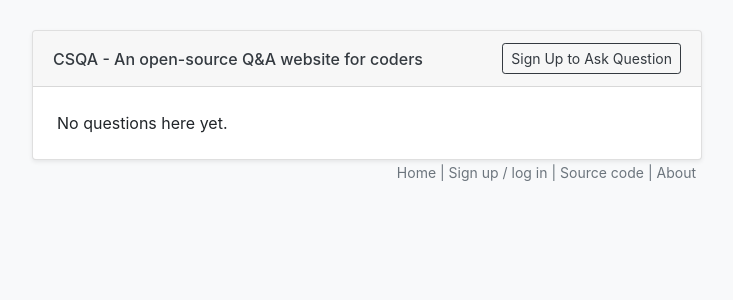
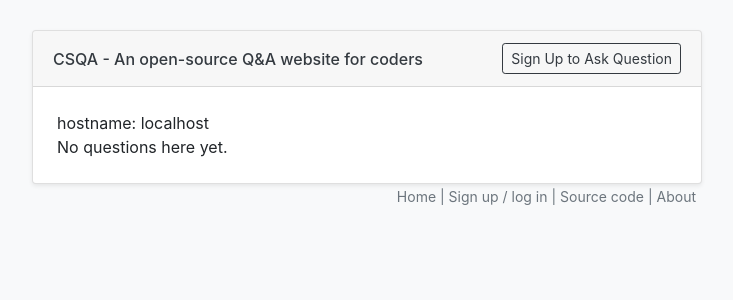
Before and after one commit to ykdojo/csqa, a Django app: page / in a window 1280 px wide. Shown: the top 300 px of the page, without its empty margins (273-1006 px from the left). Run offline with Django 3.2, Linux system fonts and the light colour scheme; data that the repository does not hold is empty; parts of the project's set-up code (start-up, migrations or seed data) failed here and were passed over; some libraries are stand-ins or nearby versions.

Commit message:
showing hostname (for testing)

```diff
--- a/main/views.py
+++ b/main/views.py
@@ -4,11 +4,13 @@ from main.models import Question
 def homeFeedView(request):
     current_user = request.user
 
+    hostname = request.get_host()
     questions = Question.objects.all().order_by('-created')[:30]
     questions_exist = len(questions) > 0
     context = {
         'current_user': current_user,
         'questions': questions,
-        'questions_exist': questions_exist
+        'questions_exist': questions_exist,
+        'hostname': hostname
     }
     return render(request, 'home.html', context)
--- a/templates/home.html
+++ b/templates/home.html
@@ -1,5 +1,6 @@
 {% extends "base.html" %}
 {% block content %}
+hostname: {{ hostname }}
 
 {% for question in questions %}
     <p>
```
